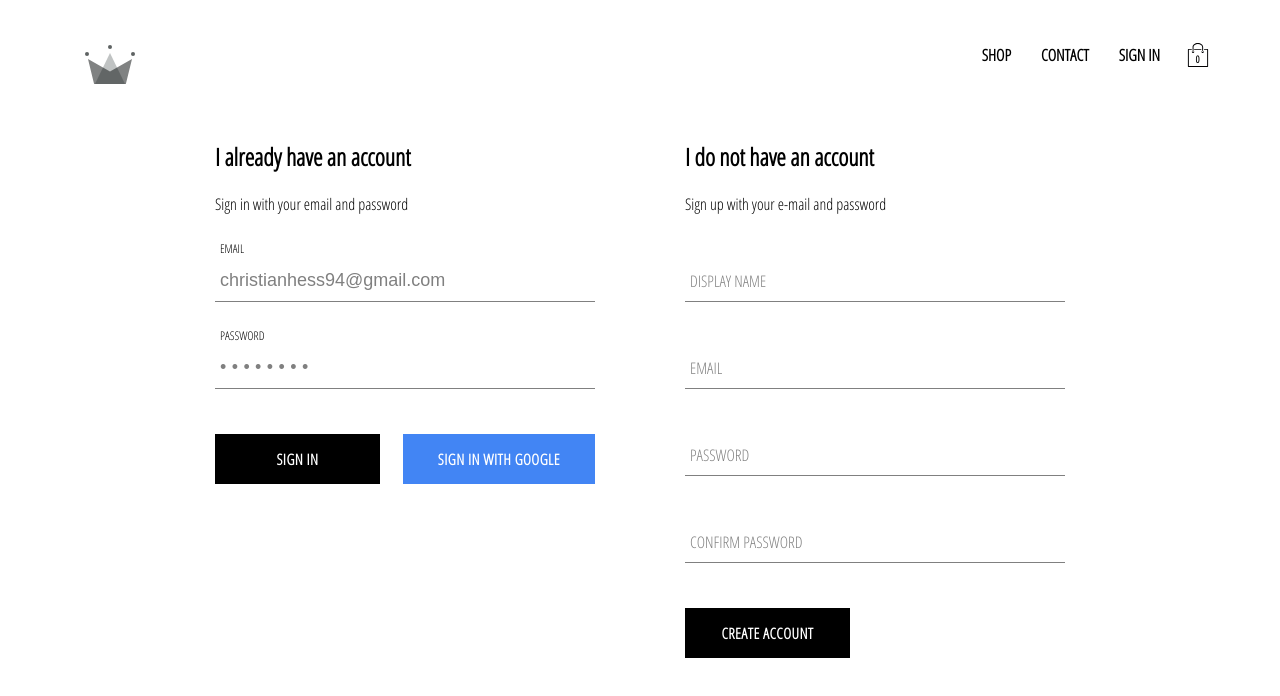
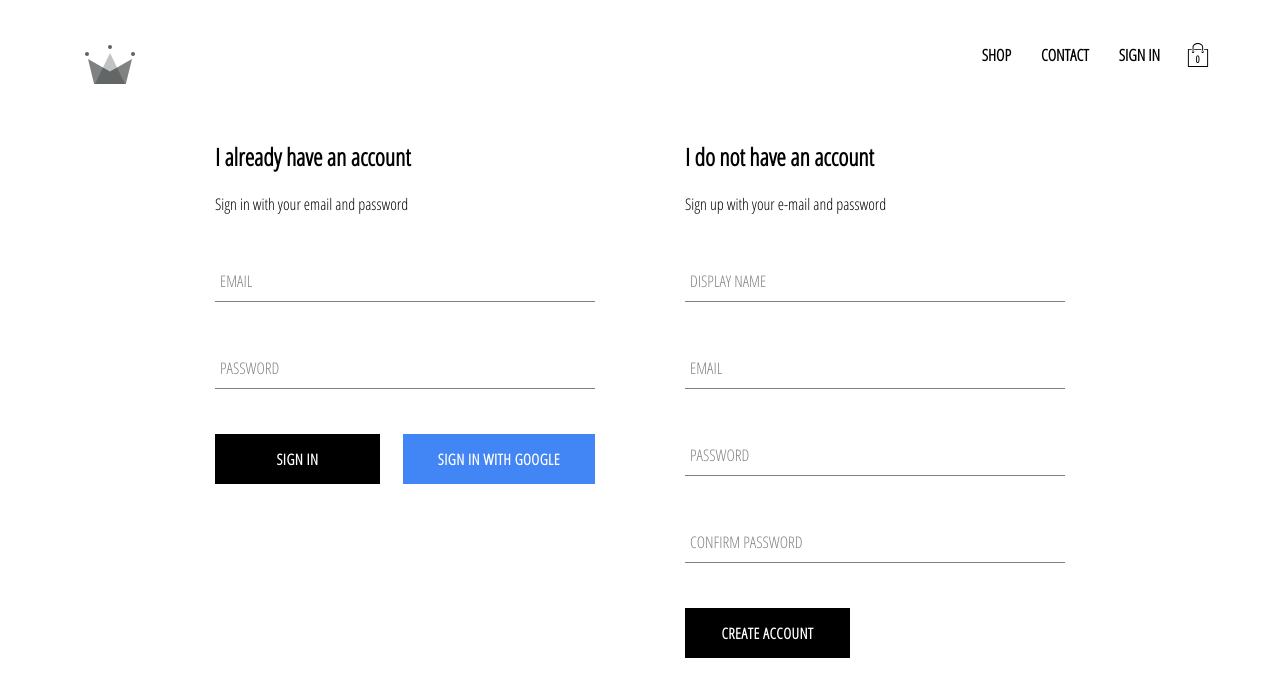
Before and after one commit to christian-hess-94/crown-clothing, a React (Create React App) app: page /signin in a window 1280 px wide. Shown: the top 696 px of the page. Built offline with nearby package versions, Linux system fonts and the light colour scheme; no server answers.

Commit message:
Lesson 204(all is hooks and funcs)

```diff
--- a/src/App.js
+++ b/src/App.js
@@ -1,4 +1,4 @@
-import React from 'react';
+import React, { useEffect } from 'react';
 import './App.css';
 import { Switch, Route, Redirect } from 'react-router-dom'
 import ShopPage from './pages/shop/shop.page';
@@ -12,29 +12,23 @@ import { createStructuredSelector } from 'reselect';
 import { checkUserSession } from './redux/user/user.actions';
 
 
-class App extends React.Component {
+const App = ({ checkUserSession, currentUser }) => {
 
-    unsubscribeFromAuth = null;
+    useEffect(() => {
+        checkUserSession()
+    }, [checkUserSession])
 
-    componentDidMount() {
-        const { checkUserSession } = this.props
-        checkUserSession();
-    }
-    componentWillUnmount() {
-    }
-    render() {
     return (
         <>
             <Header />
             <Switch>
                 <Route exact path='/' component={HomePage} />
                 <Route path='/shop' component={ShopPage} />
-                    <Route exact path='/signin' render={() => this.props.currentUser ? <Redirect to='/' /> : <SigninAndSignup />} />
+                <Route exact path='/signin' render={() => currentUser ? <Redirect to='/' /> : <SigninAndSignup />} />
                 <Route exact path='/checkout' component={CheckoutPage} />
             </Switch>
         </>
     );
-    }
 }
 
 const mapStateToProps = createStructuredSelector({
--- a/src/components/sign-in/sign-in.component.jsx
+++ b/src/components/sign-in/sign-in.component.jsx
@@ -1,4 +1,4 @@
-import React, { Component } from "react";
+import React, { useState } from "react";
 import FormInput from "../form-input/form-input.component";
 import CustomButton from "../custom-button/custom-button.component";
 
@@ -8,49 +8,50 @@ import {
     googleSignInStart,
     emailSignInStart,
 } from "../../redux/user/user.actions";
+import { createStructuredSelector } from "reselect";
+import { selectUserSignInError } from "../../redux/user/user.selector";
 
-class SignIn extends Component {
-    state = {
-        email: "christianhess94@gmail.com",
-        password: "12345678",
-    };
+const SignIn = ({ emailSignInStart, googleSignInStart, error }) => {
+    const [userCredentials, setUserCredentials] = useState({
+        email: "",
+        password: "",
+    });
+    const { email, password } = userCredentials;
 
-    handleSubmit = async (event) => {
-        let { email, password } = this.state;
-        const { emailSignInStart } = this.props;
+    const handleSubmit = async (event) => {
         event.preventDefault();
         emailSignInStart(email, password);
     };
 
-    handleChange = (event) => {
+    const handleChange = (event) => {
         let { name, value } = event.target;
         console.log(name, value);
-        this.setState({ [name]: value });
+        setUserCredentials({ ...userCredentials, [name]: value });
     };
-    render() {
-        const { googleSignInStart } = this.props;
+
     return (
         <SignInContainer>
             <h2>I already have an account</h2>
             <span>Sign in with your email and password</span>
 
-                <form onSubmit={this.handleSubmit}>
+            <form onSubmit={handleSubmit}>
                 <FormInput
                     name="email"
                     type="email"
                     label="email"
-                        value={this.state.email}
+                    value={email}
                     required
-                        handleChange={this.handleChange}
+                    handleChange={handleChange}
                 />
                 <FormInput
                     name="password"
                     type="password"
                     label="password"
-                        value={this.state.password}
+                    value={password}
                     required
-                        onChange={this.handleChange}
+                    onChange={handleChange}
                 />
+                <span>{error?.message}</span>
                 <ButtonsContainer>
                     <CustomButton name="submit" type="submit">
                         Sign in
@@ -67,12 +68,14 @@ class SignIn extends Component {
             </form>
         </SignInContainer>
     );
-    }
-}
+};
+const mapStateToProps = createStructuredSelector({
+    error: selectUserSignInError,
+});
 
 const mapDispatchToProps = (dispatch) => ({
     googleSignInStart: () => dispatch(googleSignInStart()),
     emailSignInStart: (email, password) =>
         dispatch(emailSignInStart({ email, password })),
 });
-export default connect(null, mapDispatchToProps)(SignIn);
+export default connect(mapStateToProps, mapDispatchToProps)(SignIn);
--- a/src/components/sign-up/sign-up.component.jsx
+++ b/src/components/sign-up/sign-up.component.jsx
@@ -1,45 +1,38 @@
-import React, { Component } from "react";
+import React, { useState } from "react";
 import FormInput from "../form-input/form-input.component";
 import CustomButton from "../custom-button/custom-button.component";
-import { auth, createUserProfileDocument } from "../../firebase/firebase.utils";
 import { SignUpContainer } from "./sign-up.styles";
 import { connect } from "react-redux";
 import { signUpStart } from "../../redux/user/user.actions";
-class SignUp extends Component {
-    state = {
+const SignUp = ({ signUpStart }) => {
+    const [userCredentials, setUserCredentials] = useState({
         displayName: "",
         email: "",
         password: "",
         confirmPassword: "",
+    });
+    const { displayName, email, password, confirmPassword } = userCredentials;
+
+    const handleSubmit = async (event) => {
+        event.preventDefault();
+        signUpStart({ ...userCredentials });
     };
 
-    handleSubmit = async (event) => {
-        event.preventDefault();
-        let { displayName, email, password, confirmPassword } = this.state;
-        const { signUpStart } = this.props;
-        signUpStart({ ...this.state });
+    const handleChange = ({ target: { name, value } }) => {
+        setUserCredentials({ ...userCredentials, [name]: value });
     };
-
-    handleChange = (event) => {
-        let { name, value } = event.target;
-        console.clear();
-        console.log(name, value);
-        this.setState({ [name]: value });
-    };
-    render() {
-        let { displayName, email, password, confirmPassword } = this.state;
     return (
         <SignUpContainer>
             <h2>I do not have an account</h2>
             <span>Sign up with your e-mail and password</span>
-                <form onSubmit={this.handleSubmit} className="sign-up-form">
+            <form onSubmit={handleSubmit} className="sign-up-form">
                 <FormInput
                     type="text"
                     name="displayName"
                     label="display name"
                     value={displayName}
                     required
-                        handleChange={this.handleChange}
+                    handleChange={handleChange}
                 />
                 <FormInput
                     type="email"
@@ -47,7 +40,7 @@ class SignUp extends Component {
                     label="email"
                     value={email}
                     required
-                        handleChange={this.handleChange}
+                    handleChange={handleChange}
                 />
                 <FormInput
                     type="password"
@@ -55,7 +48,7 @@ class SignUp extends Component {
                     label="password"
                     value={password}
                     required
-                        handleChange={this.handleChange}
+                    handleChange={handleChange}
                 />
                 <FormInput
                     type="password"
@@ -63,16 +56,13 @@ class SignUp extends Component {
                     label="confirm password"
                     value={confirmPassword}
                     required
-                        handleChange={this.handleChange}
+                    handleChange={handleChange}
                 />
-                    <CustomButton name="submit" onClick={this.signInWithGoogle}>
-                        Create account
-                    </CustomButton>
+                <CustomButton name="submit">Create account</CustomButton>
             </form>
         </SignUpContainer>
     );
-    }
-}
+};
 const mapStateToProps = () => ({});
 
 const mapDispatchToProps = (dispatch) => ({
--- a/src/pages/shop/shop.page.jsx
+++ b/src/pages/shop/shop.page.jsx
@@ -1,4 +1,4 @@
-import React, { Component } from "react";
+import React, { useEffect } from "react";
 import { Route } from "react-router-dom";
 
 import { connect } from "react-redux";
@@ -7,16 +7,11 @@ import { fetchCollectionsStart } from "../../redux/shop/shop.actions";
 import CollectionsOverviewContainer from "../../components/collections-overview/collections-overview.container";
 import CollectionPageContainer from "../collection/collection.container";
 
-class ShopPage extends Component {
-    unsubscribeFromSnapshot = null;
+const ShopPage = ({ fetchCollectionsStart, match }) => {
+    useEffect(() => {
+        fetchCollectionsStart();
+    }, [fetchCollectionsStart]);
 
-    componentDidMount() {
-        const { fetchCollectionsStart } = this.props;
-        fetchCollectionsStart();
-    }
-
-    render() {
-        const { match } = this.props;
     return (
         <div className="shop-page">
             <Route
@@ -31,8 +26,7 @@ class ShopPage extends Component {
             />
         </div>
     );
-    }
-}
+};
 
 const mapStateToProps = createStructuredSelector({});
 
--- a/src/redux/user/user.selector.js
+++ b/src/redux/user/user.selector.js
@@ -6,3 +6,8 @@ export const selectCurrentUser = createSelector(
     [selectUser],
     (user) => user.currentUser
 )
+
+export const selectUserSignInError = createSelector(
+    [selectUser],
+    (user) => user.error
+)
```
Lines whose indentation alone changed are shown as unchanged.
